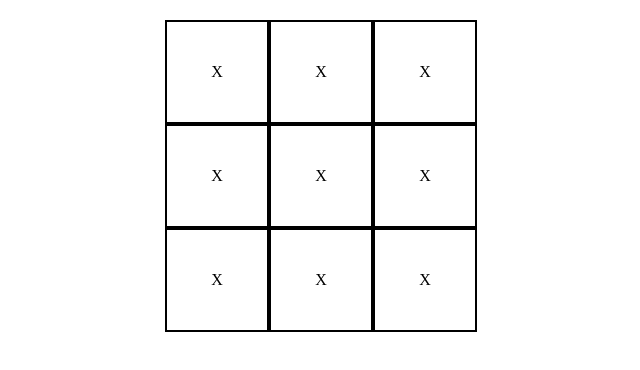
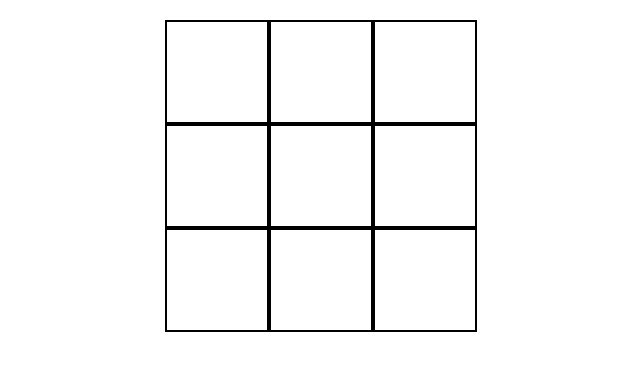
Before and after one commit to Ayush-Dabas/react-tictactoe, a React (Create React App) app: page / in a window 1280 px wide. Shown: the top 370 px of the page, without its empty margins (319-959 px from the left). Built offline with nearby package versions, Linux system fonts and the light colour scheme.

Commit message:
added props

```diff
--- a/src/Board.jsx
+++ b/src/Board.jsx
@@ -5,19 +5,19 @@ const Board = () => {
   return (
     <div>
       <div className="boardRow">
-        <Square />
-        <Square />
-        <Square />
+        <Square value="" />
+        <Square value="" />
+        <Square value="" />
       </div>
       <div className="boardRow">
-        <Square />
-        <Square />
-        <Square />
+        <Square value="" />
+        <Square value="" />
+        <Square value="" />
       </div>
       <div className="boardRow">
-        <Square />
-        <Square />
-        <Square />
+        <Square value="" />
+        <Square value="" />
+        <Square value="" />
       </div>
     </div>
   );
--- a/src/Square.jsx
+++ b/src/Square.jsx
@@ -1,7 +1,7 @@
 import React from "react";
 
-const Square = () => {
-  return <div className="square">X</div>;
+const Square = ({ value }) => {
+  return <div className="square">{value}</div>;
 };
 
 export default Square;
```
